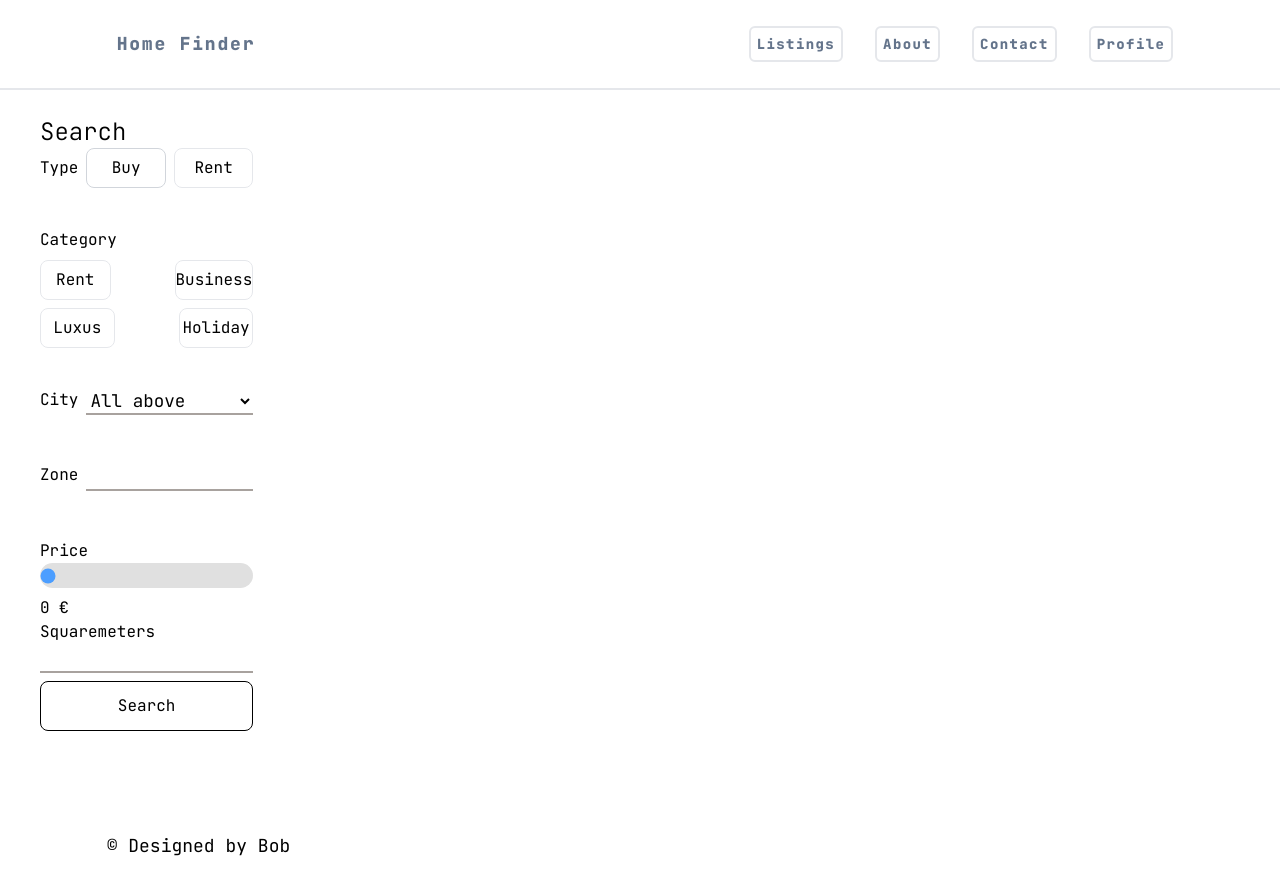
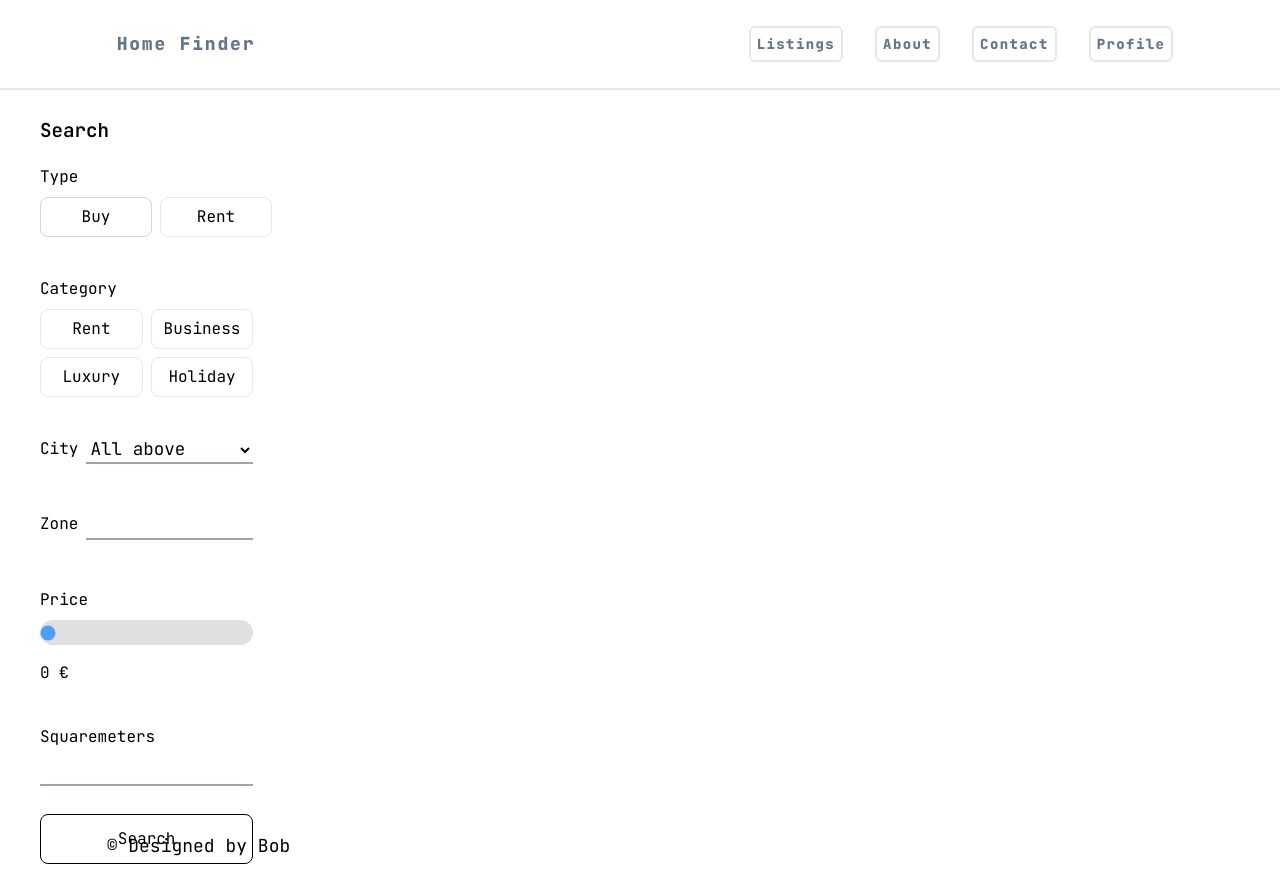
Before and after one commit to urbobb/real-estate-listings, a Next.js app: page /listings in a window 1280 px wide. Built offline with nearby package versions, Linux system fonts and the light colour scheme.

Commit message:
updated search bar

```diff
--- a/app/listings/page.tsx
+++ b/app/listings/page.tsx
@@ -3,9 +3,15 @@ import React, { useState } from "react";
 import SearchListings from "../components/SearchListings";
 
 export default function Listings() {
-  const [checkBoxState, setCheckBoxState] = useState({
+  const [typeState, setTypeState] = useState({
     buy: false,
     rent: false,
+  });
+  const [catergoryState, setCatergoryState] = useState<T>({
+    rent: false,
+    business: false,
+    luxury: false,
+    holiday: false,
   });
   const [priceState, setPriceState] = useState(0);
 
@@ -24,10 +30,10 @@ export default function Listings() {
     console.log("Submitted");
   };
 
-  const handleCheckboxChange = async (name: string) => {
+  const handleTypeCheckboxChange = async (name: string) => {
     //console.log(name);
 
-    await setCheckBoxState((prevState: any) => {
+    await setTypeState((prevState: any) => {
       let newState = {
         ...prevState,
         [name]: !prevState[name], // toggle the checkbox state
@@ -39,7 +45,20 @@ export default function Listings() {
       return newState;
     });
 
-    console.log(checkBoxState);
+    console.log("TypeState: ", typeState);
+  };
+
+  const handleCatergoryCheckboxChange = async (name: string) => {
+    await setCatergoryState((prevState: any) => {
+      let newState = {
+        ...prevState,
+        [name]: !prevState[name],
+      };
+
+      return newState;
+    });
+
+    console.log("Category State: ", catergoryState);
   };
 
   function handlePriceChange(e: string) {
@@ -50,31 +69,35 @@ export default function Listings() {
     <div className="h-screen mx-auto w-full pt-24">
       <div className="md:w-5/6 h-full w-9/12 mx-auto">
         <div className="md:fixed md:left-0 ml-10 md:w-1/6 mx-auto mt-5 ">
-          <h1 className="text-2xl font-light">Search</h1>
+          <div className="mb-5">
+            <h1 className="text-[1.2rem] font-semibold">Search</h1>
+          </div>
           {/* SEARCH */}
           <div className="sticky">
             <form
               action=""
               onSubmit={handleSubmit}
               className="flex flex-col gap-5">
-              <div className="flex md:gap-10 flex-col">
-                <div className="flex justify-start items-center gap-2">
+              <div className="flex md:gap-10 flex-col mb-5">
+                {/* TYPE */}
+                <div className="flex flex-col items-start gap-2">
                   <p>Type</p>
+                  <div className="flex justify-center items-center gap-2">
                     <input
                       type="checkbox"
                       id="checkBuy"
                       name="rent"
                       value="buy"
-                    checked={checkBoxState.buy}
+                      checked={typeState.buy}
                       className="hidden"
                     />
                     <label
                       className={`${checkBoxLabelStyle} ${
-                      checkBoxState.buy
+                        typeState.buy
                           ? "bg-blue-100 text-blue-600 border-blue-600"
                           : "border-gray-300 text-black"
                       }`}
-                    onClick={(e) => handleCheckboxChange("buy")}>
+                      onClick={(e) => handleTypeCheckboxChange("buy")}>
                       Buy
                     </label>
 
@@ -82,40 +105,101 @@ export default function Listings() {
                       type="checkbox"
                       id="checkRent"
                       value="rent"
-                    checked={checkBoxState.rent}
+                      checked={typeState.rent}
                       onChange={() => {}}
                       className="hidden"
                     />
                     <label
                       className={`${checkBoxLabelStyle} ${
-                      checkBoxState.rent
+                        typeState.rent
                           ? "bg-blue-100 text-blue-600 border-blue-600"
                           : ""
                       }`}
-                    onClick={(e) => handleCheckboxChange("rent")}>
+                      onClick={(e) => handleTypeCheckboxChange("rent")}>
                       Rent
                     </label>
+                  </div>
                 </div>
                 <div className="flex flex-col md:justify-center gap-2">
                   <p>Category</p>
                   <div className="flex flex-col gap-2">
-                    <div className="flex justify-start gap-16">
-                      <input type="checkbox" className="hidden" />
-                      <label htmlFor="" className={`${checkBoxLabelStyle}`}>
+                    <div className="flex justify-start gap-2">
+                      <input
+                        type="checkbox"
+                        id="checkRent"
+                        value="rent"
+                        checked={catergoryState.rent}
+                        onChange={() => {}}
+                        className="hidden"
+                      />
+                      <label
+                        className={`${checkBoxLabelStyle} ${
+                          catergoryState.rent
+                            ? "bg-blue-100 text-blue-600 border-blue-600"
+                            : ""
+                        }`}
+                        onClick={(e) => handleCatergoryCheckboxChange("rent")}>
                         Rent
                       </label>
-                      <input type="checkbox" className="hidden" />
-                      <label htmlFor="" className={`${checkBoxLabelStyle}`}>
+
+                      <input
+                        type="checkbox"
+                        id="checkBusiness"
+                        value="rent"
+                        checked={catergoryState.business}
+                        onChange={() => {}}
+                        className="hidden"
+                      />
+                      <label
+                        className={`${checkBoxLabelStyle} ${
+                          catergoryState.business
+                            ? "bg-blue-100 text-blue-600 border-blue-600"
+                            : ""
+                        }`}
+                        onClick={(e) =>
+                          handleCatergoryCheckboxChange("business")
+                        }>
                         Business
                       </label>
                     </div>
-                    <div className="flex justify-start gap-16">
-                      <input type="checkbox" className="hidden" />
-                      <label htmlFor="" className={`${checkBoxLabelStyle}`}>
-                        Luxus
+                    <div className="flex justify-start gap-2">
+                      <input
+                        type="checkbox"
+                        id="checkLuxury"
+                        value="rent"
+                        checked={catergoryState.luxury}
+                        onChange={() => {}}
+                        className="hidden"
+                      />
+                      <label
+                        className={`${checkBoxLabelStyle} ${
+                          catergoryState.luxury
+                            ? "bg-blue-100 text-blue-600 border-blue-600"
+                            : ""
+                        }`}
+                        onClick={(e) =>
+                          handleCatergoryCheckboxChange("luxury")
+                        }>
+                        Luxury
                       </label>
-                      <input type="checkbox" className="hidden" />
-                      <label htmlFor="" className={`${checkBoxLabelStyle}`}>
+
+                      <input
+                        type="checkbox"
+                        id="checkHoliday"
+                        value="rent"
+                        checked={catergoryState.holiday}
+                        onChange={() => {}}
+                        className="hidden"
+                      />
+                      <label
+                        className={`${checkBoxLabelStyle} ${
+                          catergoryState.holiday
+                            ? "bg-blue-100 text-blue-600 border-blue-600"
+                            : ""
+                        }`}
+                        onClick={(e) =>
+                          handleCatergoryCheckboxChange("holiday")
+                        }>
                         Holiday
                       </label>
                     </div>
@@ -134,7 +218,8 @@ export default function Listings() {
                   <input type="text" className={`${inputStyles}`} />
                 </div>
 
-                <div className="">
+                <div className="flex flex-col gap-10">
+                  <div className="flex flex-col gap-2">
                     <label htmlFor="">Price</label>
                     <input
                       type="range"
@@ -146,8 +231,12 @@ export default function Listings() {
                       }}
                     />
                     <p>{priceState} €</p>
+                  </div>
+
+                  <div className="flex flex-col gap-2">
                     <label htmlFor="">Squaremeters</label>
                     <input type="text" className={`${inputStyles}`} />
+                  </div>
                 </div>
               </div>
               <button
```
Lines whose indentation alone changed are shown as unchanged.
